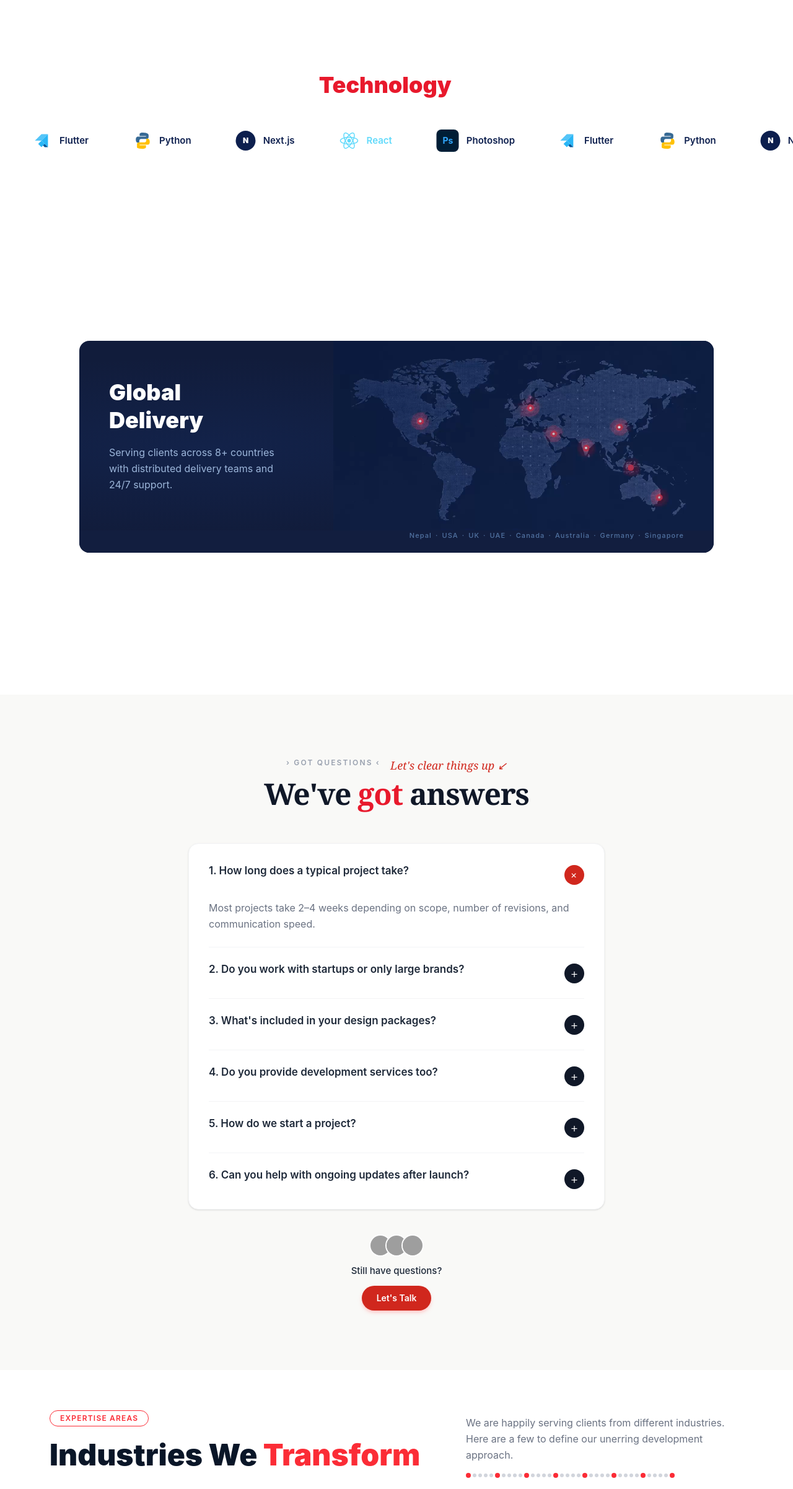
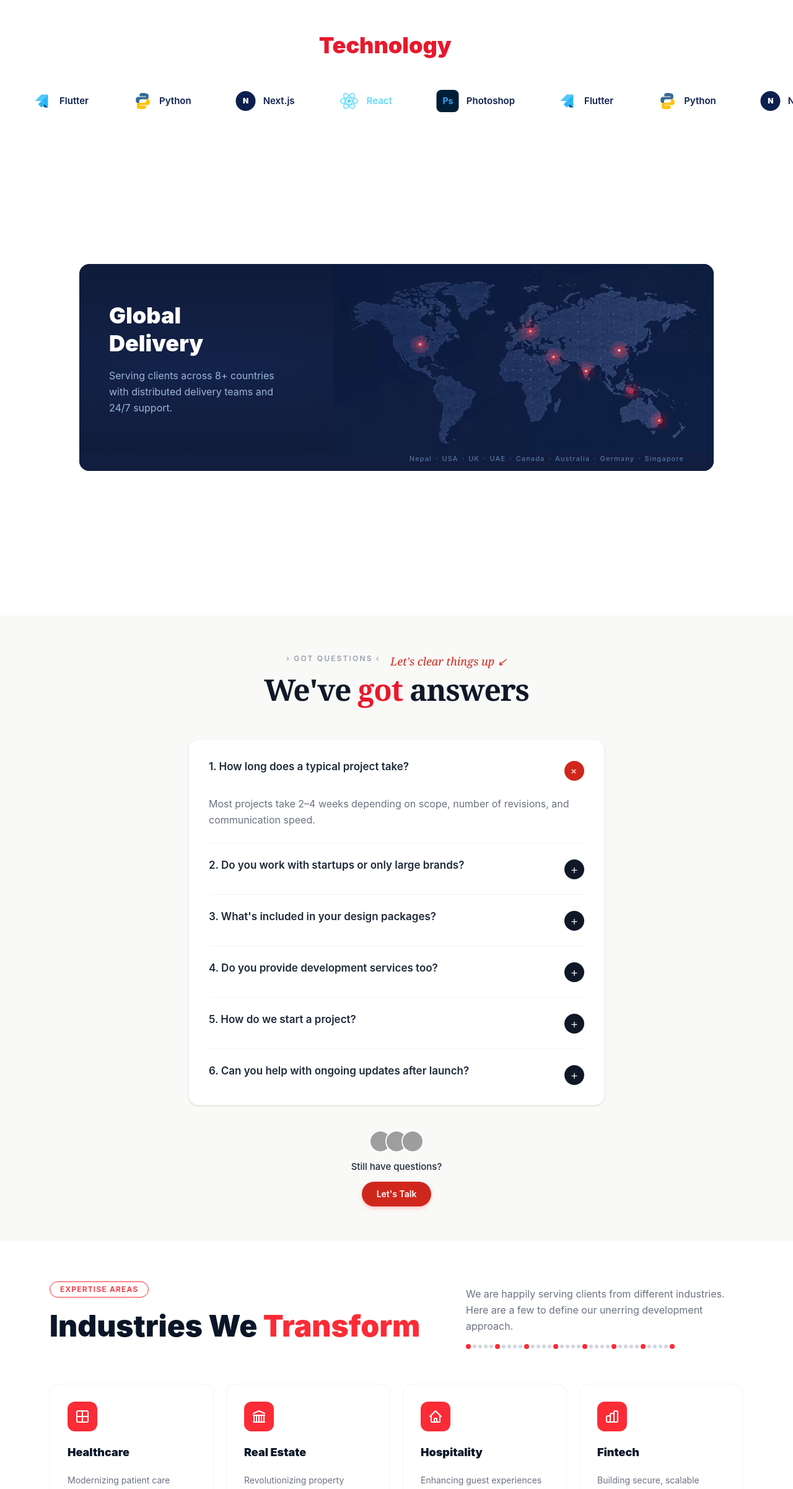
Before and after one commit to pramod-k-mahto/yaksera, a React (Vite) app: page / in a window 1280 px wide. Shown: the part 6640-9043 px from the top of the page at 62% size. Built offline with nearby package versions, Linux system fonts and the light colour scheme; no server answers; grey boxes are pictures that could not be loaded.

Commit message:
update contact

```diff
--- a/src/pages/FAQ.jsx
+++ b/src/pages/FAQ.jsx
@@ -41,7 +41,7 @@ export default function FAQ() {
   const toggle = (i) => setOpen(open === i ? null : i);
 
   return (
-    <section className="min-h-screen bg-[#f9f9f7] flex flex-col items-center justify-center px-4 py-16 sm:py-24 font-sans">
+    <section className="min-h-screen bg-[#f9f9f7] flex flex-col items-center justify-center px-4 py-6 sm:py-14 font-sans">
 
       {/* Header */}
       <div className="text-center mb-10 sm:mb-14">
--- a/src/pages/GlobalDelivery.jsx
+++ b/src/pages/GlobalDelivery.jsx
@@ -52,7 +52,7 @@ export default function GlobalDelivery() {
         </div>
 
         {/* Country name row — bottom right */}
-        <div className="relative bg-[#121e3f] z-10 px-8 md:px-12 pb-5 flex justify-end">
+        <div className="relative bg-[#121e3f] z-10 px-8 md:px-12 pb-3 flex justify-end">
           <p className="text-[11px] tracking-widest text-blue-300/50 font-medium">
             {countries.map((c, i) => (
               <span key={c}>
--- a/src/pages/TStack.jsx
+++ b/src/pages/TStack.jsx
@@ -56,7 +56,7 @@ export default function TStack() {
   const loop = [...techs, ...techs];
 
   return (
-    <section className="w-full py-16 bg-white overflow-hidden font-sans">
+    <section className="w-full  bg-white overflow-hidden font-sans">
 
       {/* TITLE */}
       <div className="text-center mb-10">
```
